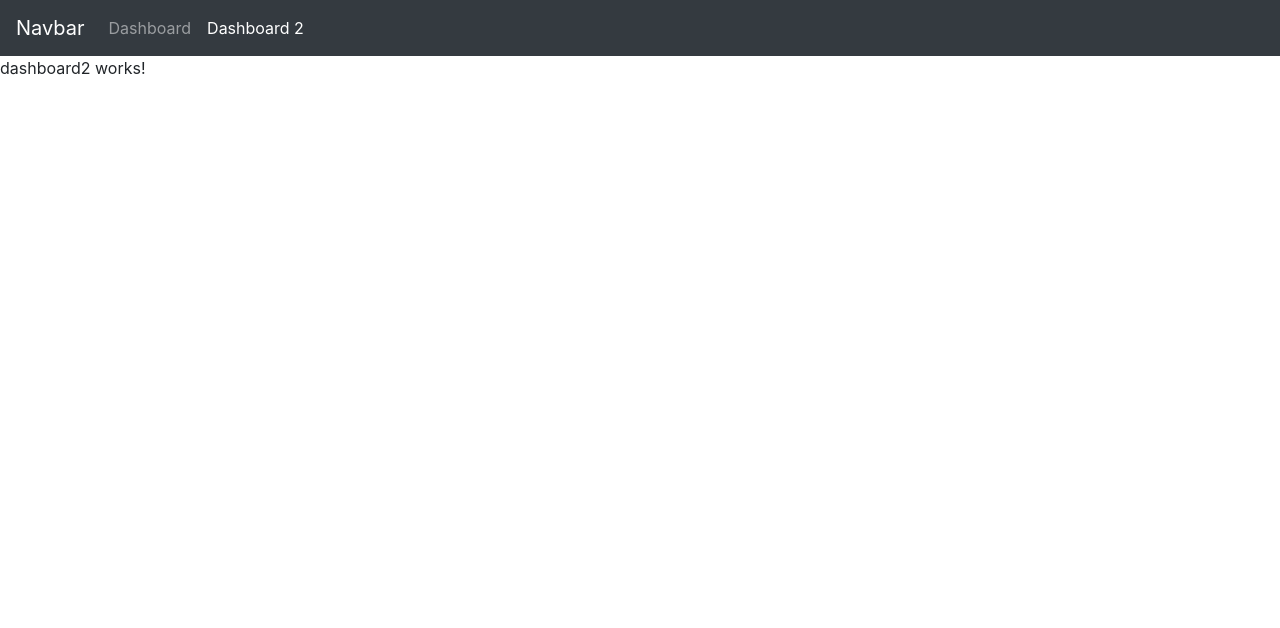
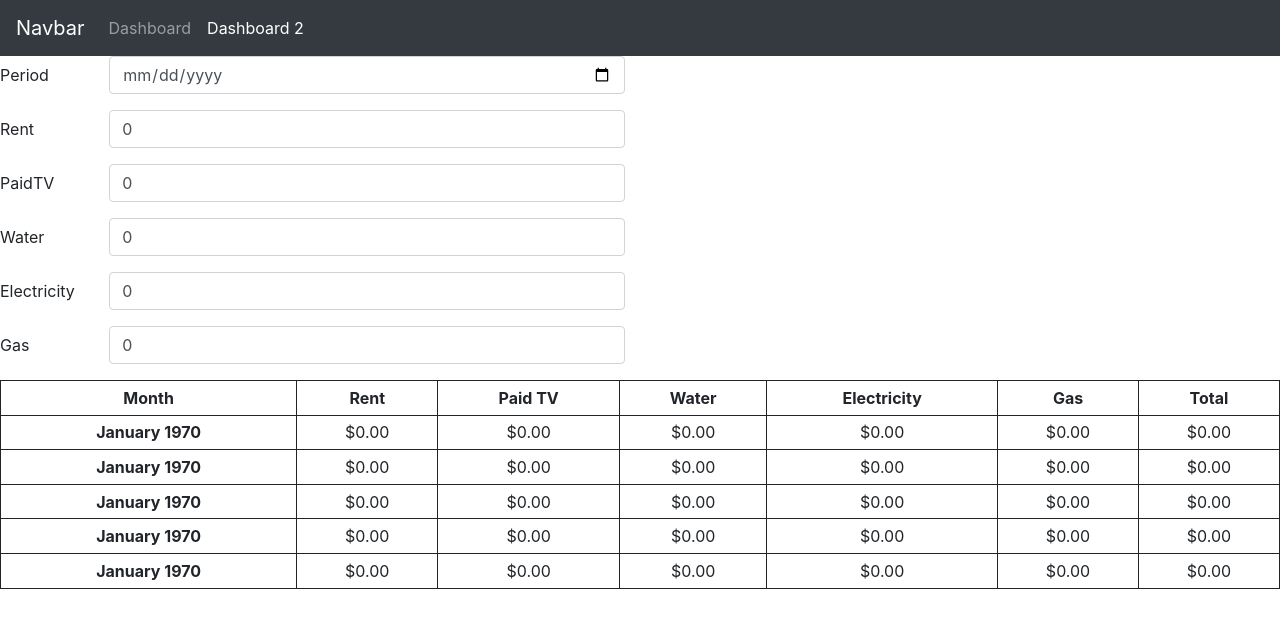
Before and after one commit to darthleonard/MyExpenses, an Angular app in the folder MyExpensesWeb/: page /Dashboard2 in a window 1280 px wide. Shown: the top 628 px of the page. Built offline with nearby package versions, Linux system fonts and the light colour scheme.

Commit message:
selecting record

```diff
--- a/MyExpensesWeb/src/app/components/latest/latest.component.ts
+++ b/MyExpensesWeb/src/app/components/latest/latest.component.ts
@@ -1,4 +1,4 @@
-import { Component, Input, OnInit } from '@angular/core';
+import { Component, EventEmitter, Input, OnInit, Output } from '@angular/core';
 import { ExpenseRecord } from 'src/app/models/expense-record.model';
 import { ConsumptionService } from 'src/app/services/consumption.service';
 
@@ -9,6 +9,7 @@ import { ConsumptionService } from 'src/app/services/consumption.service';
 })
 export class LatestComponent implements OnInit {
   @Input() Expenses: ExpenseRecord[] = [];
+  @Output() recordSelected = new EventEmitter<ExpenseRecord>();
 
   displayedColumns: string[] = ['Date', 'Rent', 'PaidTv', 'Water', 'Electricity', 'Gas', 'Total'];
 
@@ -19,7 +20,7 @@ export class LatestComponent implements OnInit {
   }
 
   onRecordClick(record: ExpenseRecord) {
-    console.log(record);
+    this.recordSelected.emit(record);
   }
 
 }
--- a/MyExpensesWeb/src/app/pages/dashboard/dashboard.component.html
+++ b/MyExpensesWeb/src/app/pages/dashboard/dashboard.component.html
@@ -20,4 +20,4 @@
     </div>
   </div>
 
-<app-latest [Expenses]="Expenses"></app-latest>
+<app-latest [Expenses]="Expenses" (recordSelected)="onRecordSelected($event)"></app-latest>
--- a/MyExpensesWeb/src/app/pages/dashboard/dashboard.component.ts
+++ b/MyExpensesWeb/src/app/pages/dashboard/dashboard.component.ts
@@ -30,4 +30,8 @@ export class DashboardComponent implements OnInit {
     this.Tileset.push(new Tile("Electricity", this.Expenses.reduce((sum, current) => sum + Number(current.Electricity), 0)));
     this.Tileset.push(new Tile("Fuel", NaN));
   }
+
+  onRecordSelected(record: ExpenseRecord) {
+    console.log(record);
+  }
 }
--- a/MyExpensesWeb/src/app/pages/dashboard2/dashboard2.component.css
+++ b/MyExpensesWeb/src/app/pages/dashboard2/dashboard2.component.css
@@ -0,0 +1,10 @@
+.table {
+    /* width: 75%; */
+    margin: 0 auto;
+}
+
+.table * {
+    border: 1px solid;
+    padding: .3em;
+    text-align: center;
+}
--- a/MyExpensesWeb/src/app/pages/dashboard2/dashboard2.component.html
+++ b/MyExpensesWeb/src/app/pages/dashboard2/dashboard2.component.html
@@ -1 +1,35 @@
-<p>dashboard2 works!</p>
+<div class="row">
+    <div class="col-sm">
+      <app-newer></app-newer>
+    </div>
+    <div class="col-sm">
+      <div class="card-columns">
+
+      </div>
+    </div>
+  </div>
+
+<table class="table">
+    <thead>
+        <tr>
+            <th>Month</th>
+            <th>Rent</th>
+            <th>Paid TV</th>
+            <th>Water</th>
+            <th>Electricity</th>
+            <th>Gas</th>
+            <th>Total</th>
+        </tr>
+    </thead>
+    <tbody>
+        <tr *ngFor="let expense of Expenses">
+            <th> {{ expense.Period | date: 'MMMM y' }} </th>
+            <td> {{ expense.Rent | currency }}</td>
+            <td> {{ expense.PaidTv | currency }}</td>
+            <td> {{ expense.Water | currency }}</td>
+            <td> {{ expense.Electricity | currency }}</td>
+            <td> {{ expense.Gas | currency }}</td>
+            <td> {{ expense.Total | currency }}</td>
+        </tr>
+    </tbody>
+</table>
--- a/MyExpensesWeb/src/app/pages/dashboard2/dashboard2.component.ts
+++ b/MyExpensesWeb/src/app/pages/dashboard2/dashboard2.component.ts
@@ -6,10 +6,15 @@ import { Component, OnInit } from '@angular/core';
   styleUrls: ['./dashboard2.component.css']
 })
 export class Dashboard2Component implements OnInit {
-
+  Expenses = [];
   constructor() { }
 
   ngOnInit(): void {
+    this.Expenses.push({Period: 0, Rent: 0, PaidTv: 0, Water: 0, Electricity: 0, Gas: 0, Total: 0});
+    this.Expenses.push({Period: 0, Rent: 0, PaidTv: 0, Water: 0, Electricity: 0, Gas: 0, Total: 0});
+    this.Expenses.push({Period: 0, Rent: 0, PaidTv: 0, Water: 0, Electricity: 0, Gas: 0, Total: 0});
+    this.Expenses.push({Period: 0, Rent: 0, PaidTv: 0, Water: 0, Electricity: 0, Gas: 0, Total: 0});
+    this.Expenses.push({Period: 0, Rent: 0, PaidTv: 0, Water: 0, Electricity: 0, Gas: 0, Total: 0});
   }
 
 }
```
Also changed, not shown: 1 other file (tests, documents, lock files or other folders).
